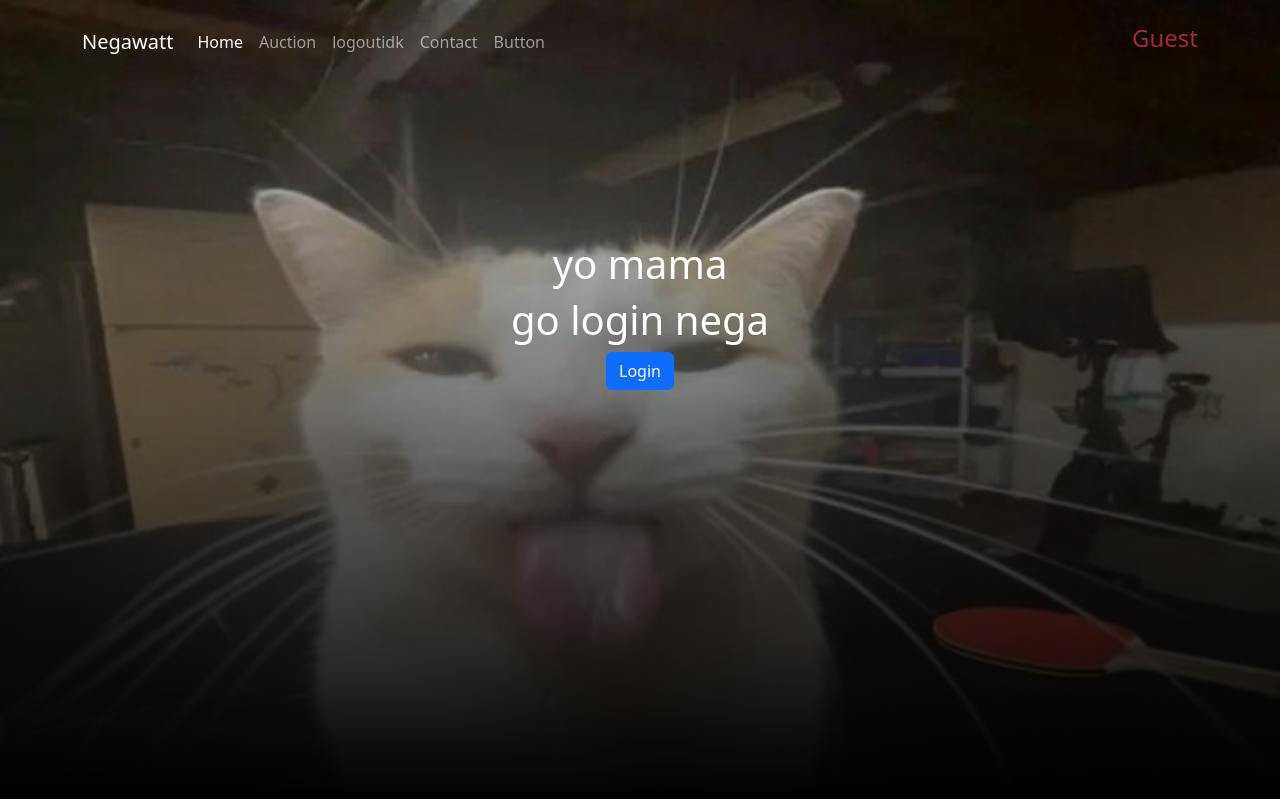
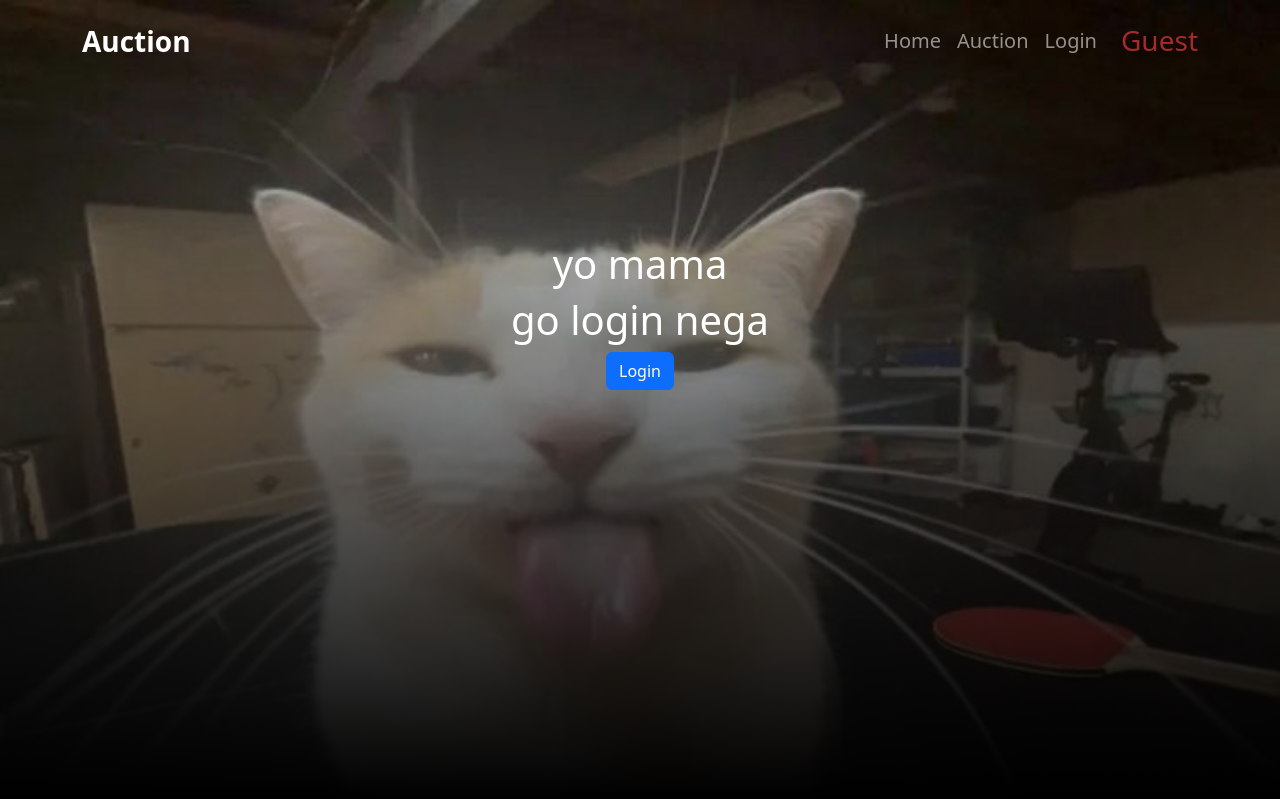
Before and after one commit to DerylFeyza/Auction_Project_PHP, a PHP site: page /home.php in a window 1280 px wide. Shown: the top 799 px of the page. Run offline with PHP 8.4, Linux system fonts and the light colour scheme.

Commit message:
[style] fix navbar style and sidebar

```diff
--- a/css/mystyle.css
+++ b/css/mystyle.css
@@ -1,6 +1,7 @@
-body, html {
+body,
+html {
   height: 100%;
-  background-color: #FFE4D6;
+  background-color: #ffe4d6;
   color: white;
 }
 
@@ -11,7 +12,8 @@ body {
 
 .bg {
   height: 100%;
-  background: linear-gradient(0deg, rgb(0, 0, 0) 0%, rgba(0, 0, 0, 0) 100%), url("/Project_PHP/Bgs/menggoda.jpg");
+  background: linear-gradient(0deg, rgb(0, 0, 0) 0%, rgba(0, 0, 0, 0) 100%),
+    url("/Project_PHP/Bgs/menggoda.jpg");
   background-position: top center; /* Set the background position to top center */
   background-size: cover;
   background-repeat: no-repeat; /* Remove the background repeat */
@@ -34,7 +36,7 @@ body {
   display: inline-block;
   padding: 10px 20px;
   font-size: 16px;
-  background-color: #B0578D;
+  background-color: #b0578d;
   color: #fff;
   border: none;
   border-radius: 5px;
@@ -46,7 +48,7 @@ body {
 
 /* Hover Effect */
 .button:hover {
-  background-color: #B0578D;
+  background-color: #b0578d;
 }
 
 .textbox {
@@ -70,7 +72,7 @@ body {
 }
 
 .card-wrapper {
-  background-color: #FACBEA;
+  background-color: #facbea;
   padding: 50px;
   border-radius: 10px;
   opacity: 0.9;
@@ -96,13 +98,13 @@ body {
 }
 
 table {
-  border: #B0578D solid 1px;
+  border: #b0578d solid 1px;
   border-radius: 10px;
-  background-color: #B0578D;
+  background-color: #b0578d;
 }
 
 .table-container {
-  background-color: #D988B9;
+  background-color: #d988b9;
   display: inline-block;
   border-radius: 20px;
   padding: 20px;
@@ -113,7 +115,7 @@ table {
 .item-info {
   text-align: center;
   width: 100%;
-  background-color: #D988B9;
+  background-color: #d988b9;
 }
 
 .item-info h1 {
@@ -121,7 +123,8 @@ table {
 }
 
 /* auction.php */
-.auction, h1 {
+.auction,
+h1 {
   text-align: center;
 }
 
@@ -135,7 +138,7 @@ table {
   margin-top: 80px;
 }
 
-.center{
+.center {
   margin: auto;
 }
 /*# sourceMappingURL=mystyle.css.map */
--- a/css/style.css
+++ /dev/null
@@ -1,25 +0,0 @@
-.navbar {
-  background-color: transparent;
-  min-height: 80px;
-  }
-
-.scrolled-navbar {
-    transition: 0.3s ease-in-out;
-  }
-
-.offcanvasitem{
-  padding: 50px;
-}
-
-.offcanvas{
-  background-color: blueviolet;
-}
-
-.bkp{
-  color: brown;
-
-}
-.navbar-nav {
-  display: flex;
-  justify-content: space-between;
-}
--- a/header.php
+++ b/header.php
@@ -13,46 +13,48 @@ session_start()
   <meta name="viewport" content="width=device-width, initial-scale=1.0">
   <link href="https://cdn.jsdelivr.net/npm/bootstrap@5.3.1/dist/css/bootstrap.min.css" rel="stylesheet"
     integrity="sha384-4bw+/aepP/YC94hEpVNVgiZdgIC5+VKNBQNGCHeKRQN+PtmoHDEXuppvnDJzQIu9" crossorigin="anonymous">
-  <link rel="stylesheet" href="css/style.css">
-  <title>Documenta</title>
+  <title>Auction</title>
 </head>
 
 <body>
-  <nav class="navbar fixed-top navbar-expand-lg navbar-dark p-md-3 scrolled-navbar">
+  <nav class="navbar fixed-top navbar-expand-lg navbar-dark" id="nav">
     <div class="container">
-      <a class="navbar-brand" href="#">Negawatt</a>
-      <button class="navbar-toggler" type="button" data-bs-toggle="collapse" data-bs-target="#navbarNav"
+      <a class="navbar-brand fw-bold fs-3" data-bs-toggle="offcanvas" data-bs-target="#offcanvasExample"
+        aria-controls="offcanvasExample">Auction</a>
+      <button class=" navbar-toggler" type="button" data-bs-toggle="collapse" data-bs-target="#navbarNav"
         aria-controls="navbarNav" aria-expanded="false" aria-label="Toggle navigation">
         <span class="navbar-toggler-icon"></span>
       </button>
-
       <div class="collapse navbar-collapse" id="navbarNav">
-        <ul class="navbar-nav me-auto mb-lg-0" style="display: flex;">
+        <ul class="navbar-nav ms-auto">
           <li class="nav-item">
-            <a class="nav-link active" aria-current="page" href="home.php">Home</a>
+            <a class="nav-link fw-medium fs-5" aria-current="page" href="home.php">Home</a>
           </li>
           <li class="nav-item">
-            <a class="nav-link" href="auction.php">Auction</a>
+            <a class="nav-link fw-medium fs-5" href="auction.php">Auction</a>
           </li>
-          <li class="nav-item">
-            <a class="nav-link" href="logout.php">logoutidk</a>
-          </li>
-          <li class="nav-item">
-            <a class="nav-link" href="login.php">Contact</a>
-          </li>
-          <li class="nav-item">
-            <a class="nav-link" data-bs-toggle="offcanvas" data-bs-target="#offcanvasExample"
-              aria-controls="offcanvasExample">Button</a>
-          </li>
+          <?php
+          if (isset($_SESSION['status_login']) && $_SESSION['status_login'] == true) {
+            // Tampilkan Logout jika pengguna sudah login
+            echo '<li class="nav-item">
+            <a class="nav-link fw-medium fs-5" href="logout.php">Logout</a>
+          </li>';
+          } else {
+            // Tampilkan Login jika pengguna belum login
+            echo '<li class="nav-item">
+            <a class="nav-link fw-medium fs-5" href="login.php">Login</a>
+          </li>';
+          }
+          ?>
         </ul>
-        <span class="navbar-text">
+        <span class="navbar-text ms-3 mt-2">
           <?php
           if (isset($_SESSION['status_login'])) {
             if ($_SESSION['status_login'] == true) {
-              echo '<h2>' . $_SESSION['username'] . '</h2>';
+              echo '<h4 style="text-transform: uppercase; color: brown">' . $_SESSION['username'] . '</h4>';
             }
           } else if (!isset($_SESSION['status_login'])) {
-            echo '<h4 class="bkp">Guest</h4>';
+            echo '<h3 style="color: brown;">Guest</h3>';
           }
           ?>
         </span>
@@ -60,47 +62,58 @@ session_start()
     </div>
   </nav>
 
-
   <div class="offcanvas offcanvas-start" tabindex="-1" id="offcanvasExample" aria-labelledby="offcanvasExampleLabel">
     <div class="offcanvas-header">
-      <h5 class="offcanvas-title" id="offcanvasExampleLabel">Offcanvas</h5>
+      <h5 class="offcanvas-title" id="offcanvasExampleLabel">Menu</h5>
       <button type="button" class="btn-close" data-bs-dismiss="offcanvas" aria-label="Close"></button>
     </div>
     <div class="offcanvas-body">
-      <div>
-      </div>
-      <ul>
-        <li><a class="dropdown-item" id="offcanvasitem" href="tambah_item.php">bkp</a></li>
+      <ul class="list-unstyled">
         <?php
         if (isset($_SESSION['status_login'])) {
           include "koneksi.php";
           $query = mysqli_query($conn, "select * from client where id = '" . $_SESSION['id'] . "'");
           $status_user = mysqli_fetch_array($query);
           if ($status_user['role'] == 'admin') {
-            echo '<li><a class="dropdown-item" id="offcanvasitem" href="item_manager.php">Manage Auction</a></li>';
-            echo '<li><a class="dropdown-item" id="offcanvasitem" href="user_manager.php">Manage Users</a></li>';
-
+            echo '
+            <li class="mb-3">
+            <a class="btn btn-primary w-100" id="offcanvasitem" href="tambah_item.php">Add Item</a>
+            </li>
+            <li class="mb-3">
+            <a class="btn btn-primary w-100" id="offcanvasitem" href="item_manager.php">Manage Auction</a>
+            </li>
+            <li class="mb-3">
+            <a class="btn btn-primary w-100" id="offcanvasitem" href="user_manager.php">Manage Users</a>
+            </li>
+            ';
           }
         }
         ?>
-        <li><a class="dropdown-item" id="offcanvasitem" href="publisher_item.php">ur items</a></li>
+        <li class="mb-3">
+          <a class="btn btn-primary w-100" id="offcanvasitem" href="publisher_item.php">Your Items</a>
+        </li>
       </ul>
     </div>
-  </div>
   </div>
 
 
   <script src="https://cdn.jsdelivr.net/npm/bootstrap@5.3.1/dist/js/bootstrap.bundle.min.js"></script>
-  <script type="text/javascript">
-    var nav = document.querySelector('nav');
+  <script>
+    var nav = document.getElementById('nav');
+    var isScrolled = false;
 
     window.addEventListener('scroll', function () {
       if (window.pageYOffset > 0) {
-        nav.style.backgroundColor = '#FACBEA';
-        nav.classList.add('shadow');
+        if (!isScrolled) {
+          nav.style.backgroundColor = 'white'; nav.classList.remove('navbar-dark');
+          nav.classList.add('navbar-white');
+          isScrolled = true;
+        }
       } else {
-        nav.style.backgroundColor = '';
-        nav.classList.remove('bg-dark', 'shadow');
+        nav.style.backgroundColor = 'transparent'; // Mengubah latar belakang menjadi transparan
+        nav.classList.remove('navbar-white'); // Menghapus kelas nav-dark
+        nav.classList.add('navbar-dark'); // Menghapus kelas nav-dark
+        isScrolled = false;
       }
     });
   </script>
```
Also changed, not shown: 1 other file.
